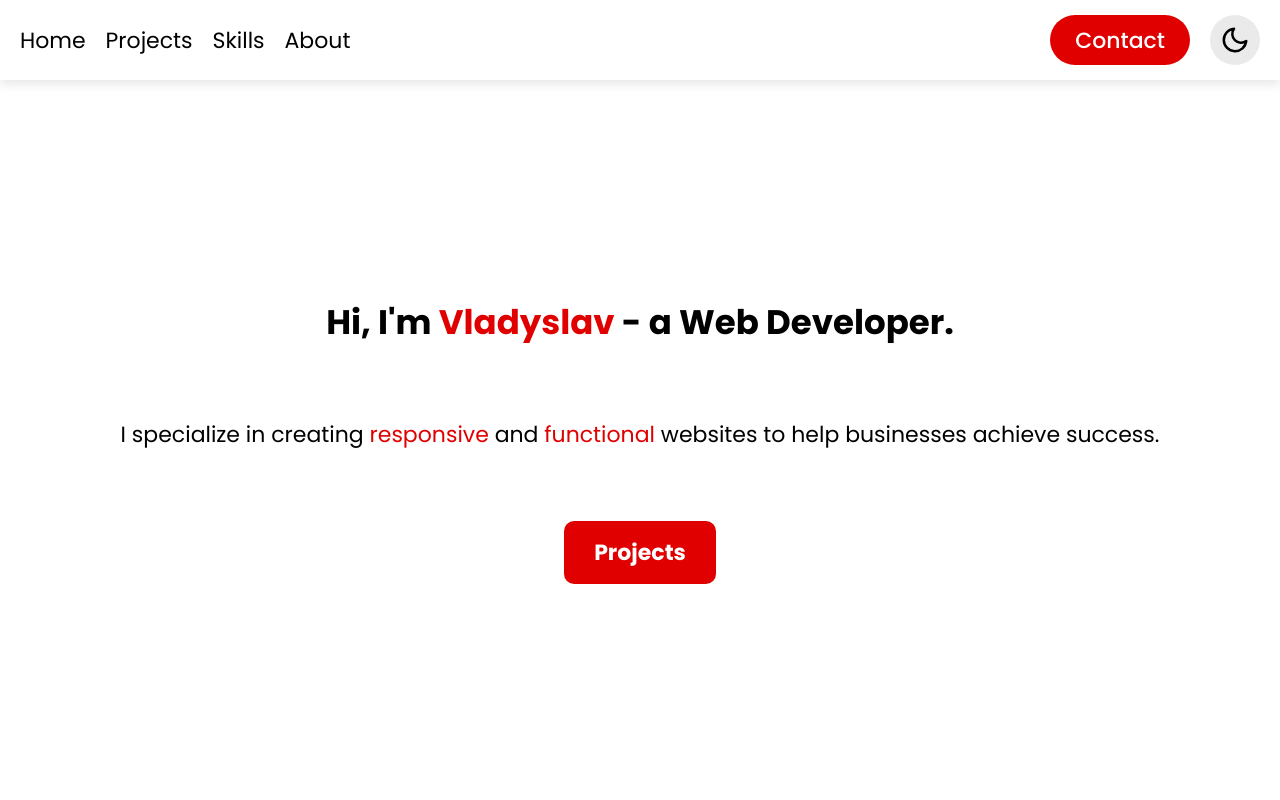
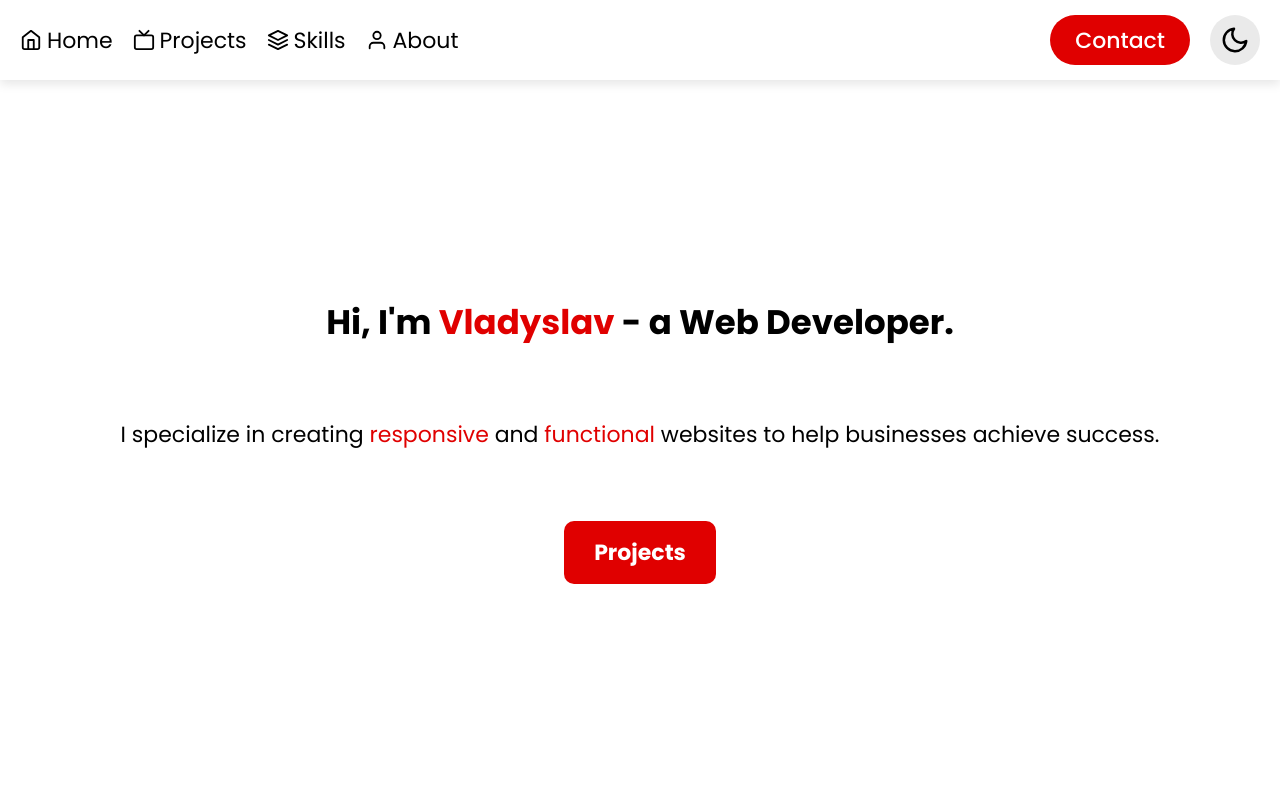
Before and after one commit to regmysss/regmysss.github.io, a React (Vite) app: page / in a window 1280 px wide. Shown: the top 800 px of the page. Built offline with nearby package versions, Linux system fonts and the light colour scheme.

Commit message:
feat: Add icons to navigation links in Header component for improved UX

```diff
--- a/src/components/Header.jsx
+++ b/src/components/Header.jsx
@@ -2,6 +2,7 @@ import { useContext, useState } from 'react';
 import '../styles/header.css';
 import { FiSun, FiMoon, FiMenu, FiX } from "react-icons/fi";
 import { ModalContext } from '../context/ModalContext';
+import { FiHome, FiTv, FiLayers, FiUser } from "react-icons/fi";
 
 export const Header = ({ theme, setTheme }) => {
     const [isMenuOpen, setIsMenuOpen] = useState(false);
@@ -20,10 +21,10 @@ export const Header = ({ theme, setTheme }) => {
             <div className='header-content'>
                 <nav className='nav'>
                     <ul className='nav-list'>
-                        <li><a href="#home">Home</a></li>
-                        <li><a href="#projects">Projects</a></li>
-                        <li><a href="#skills">Skills</a></li>
-                        <li><a href="#about">About</a></li>
+                        <li><a href="#home"><FiHome />Home</a></li>
+                        <li><a href="#projects"><FiTv />Projects</a></li>
+                        <li><a href="#skills"><FiLayers />Skills</a></li>
+                        <li><a href="#about"><FiUser />About</a></li>
                     </ul>
                 </nav>
                 <div className='header-btns'>
--- a/src/styles/header.css
+++ b/src/styles/header.css
@@ -30,6 +30,10 @@
 }
 
 .nav-list a {
+    display: flex;
+    align-items: center;
+    justify-content: center;
+    gap: 5px;
     color: var(--main-text-color);
     text-decoration: none;
     width: 100%;
```
